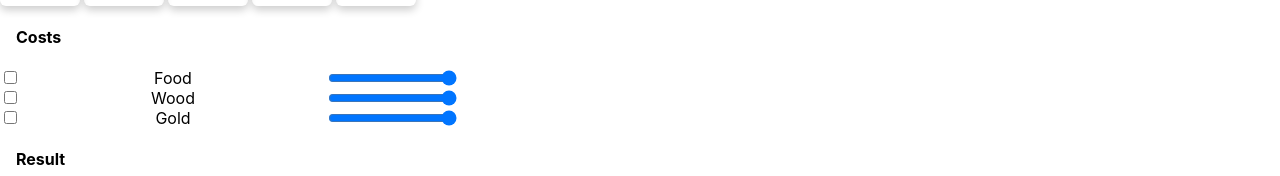
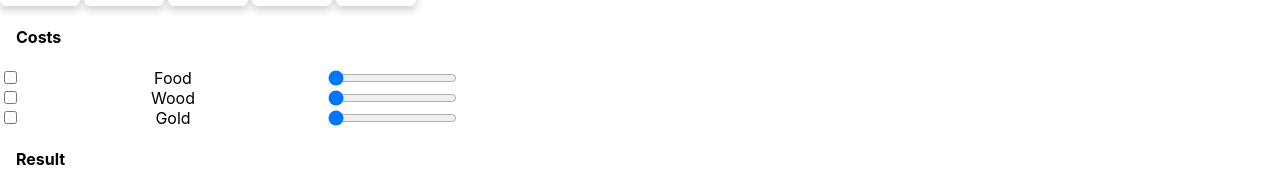
Before and after one commit to UtkuErdemir/React-Training-App, a React (Create React App) app: page /units in a window 1280 px wide. Shown: the part 162-338 px from the top of the page. Built offline with nearby package versions, Linux system fonts and the light colour scheme; no server answers.

Commit message:
Range input is improved

```diff
--- a/src/components/Range/index.jsx
+++ b/src/components/Range/index.jsx
@@ -1,14 +1,21 @@
 import React from 'react'
 import PropTypes from 'prop-types'
 
-function Range ({ onChange }) {
+function Range ({ onChange, disabled, max, min, value }) {
+  const rangeValue = value || 0
+  const rangeMin = min || 0
+  const rangeMax = max || 200
   return (
-    <input type="range" min="0" max="10" onChange={(e) => onChange(e.target.value)}/>
+    <input disabled={disabled} type="range" min={rangeMin} max={rangeMax} value={rangeValue} onChange={(e) => onChange(e.target.value)}/>
   )
 }
 
 Range.propTypes = {
-  onChange: PropTypes.func
+  onChange: PropTypes.func,
+  disabled: PropTypes.bool,
+  min: PropTypes.number,
+  max: PropTypes.number,
+  value: PropTypes.string
 }
 
 export default Range
```
